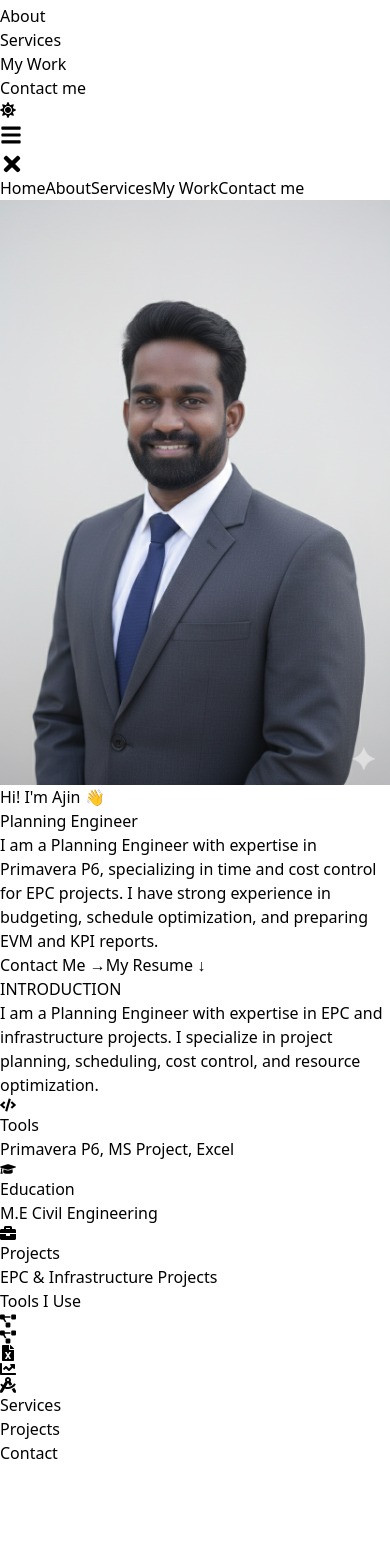
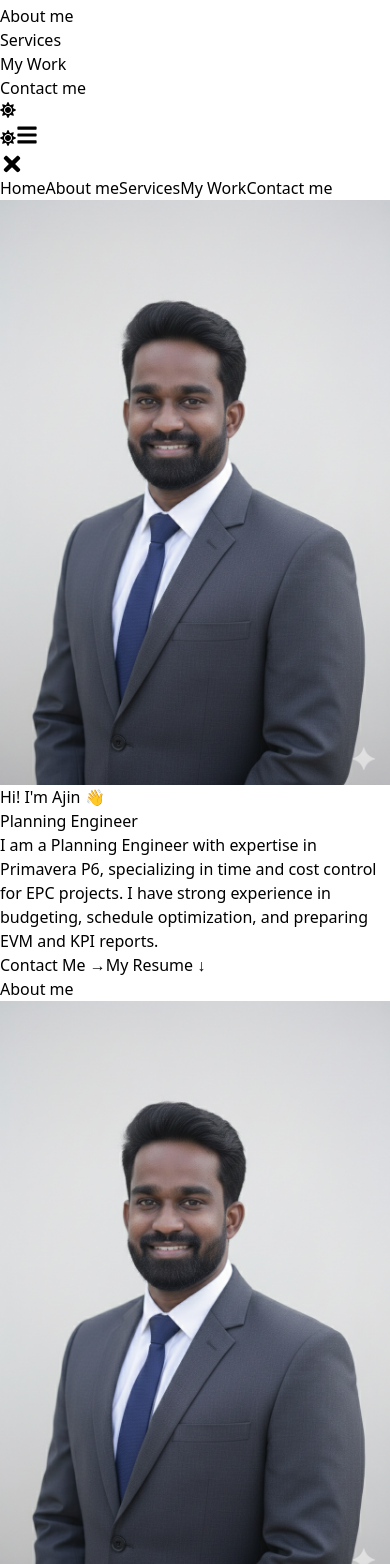
Before and after one commit to AshlinRenittaS/ajin-portfolio, a React (Vite) app: page / in a window 390 px wide. Shown: the part 44-1608 px from the top of the page. Before the commit the page ends 1509 px from the top, so only its background shows below. Built offline with nearby package versions, Linux system fonts and the light colour scheme.

Commit message:
navbar changes

```diff
--- a/src/components/Navbar.jsx
+++ b/src/components/Navbar.jsx
@@ -10,49 +10,91 @@ const Navbar = () => {
     document.documentElement.classList.toggle("dark");
   };
 
+  const handleNavClick = (id) => {
+    setIsOpen(false);
+
+    setTimeout(() => {
+      const section = document.getElementById(id);
+      if (section) {
+        section.scrollIntoView({ behavior: "smooth" });
+      }
+    }, 200);
+  };
+
   return (
     <nav className="w-full fixed top-0 left-0 z-50 bg-[#140021]/90 backdrop-blur-md text-white">
       <div className="max-w-7xl mx-auto px-6 py-4 flex items-center justify-between">
 
-        <h1 className="text-xl font-semibold">Ajin<span className="text-purple-500">.</span></h1>
+        <h1 className="text-xl font-semibold">
+          Ajin<span className="text-purple-500">.</span>
+        </h1>
 
-        <ul className="hidden md:flex items-center gap-8 px-8 py-2 border border-white/20 rounded-full">
+        <ul className="hidden md:flex items-center gap-8 px-8 py-4 border border-white/20 rounded-full">
           <li><a href="#home">Home</a></li>
-          <li><a href="#about">About</a></li>
+          <li><a href="#about">About me</a></li>
           <li><a href="#services">Services</a></li>
           <li><a href="#projects">My Work</a></li>
           <li><a href="#contact">Contact me</a></li>
         </ul>
 
         <div className="hidden md:flex items-center gap-4">
-          <button onClick={toggleTheme} className="w-10 h-10 flex items-center justify-center rounded-full border border-white/20">
+          <button
+            onClick={toggleTheme}
+            className="w-10 h-10 flex items-center justify-center rounded-full border border-white/20"
+          >
             {dark ? <FaSun /> : <FaMoon />}
           </button>
         </div>
 
-        <div className="md:hidden">
-          <button onClick={() => setIsOpen(true)}><FaBars size={22} /></button>
+        <div className="md:hidden flex items-center gap-4">
+          <button
+            onClick={toggleTheme}
+            className="w-10 h-10 flex items-center justify-center rounded-full border border-white/20"
+          >
+            {dark ? <FaSun /> : <FaMoon />}
+          </button>
+
+          <button onClick={() => setIsOpen(true)}>
+            <FaBars size={22} />
+          </button>
         </div>
       </div>
 
       <div
-        className={`fixed inset-0 bg-black/40 backdrop-blur-sm transition-opacity duration-300 ${
+        className={`fixed inset-0 bg-black/50 backdrop-blur-sm transition-opacity duration-300 ${
           isOpen ? "opacity-100 visible" : "opacity-0 invisible"
         }`}
         onClick={() => setIsOpen(false)}
       />
 
-      <div className={`fixed top-0 right-0 h-full w-3/4 max-w-sm bg-[#2a0040] transform transition-transform duration-500 ease-in-out z-50 ${isOpen ? "translate-x-0" : "translate-x-full"}`}>
+      <div
+        className={`fixed top-0 right-0 h-screen w-3/4 max-w-sm bg-[#2a0040] transform transition-transform duration-500 ease-in-out z-50 ${
+          isOpen ? "translate-x-0" : "translate-x-full"
+        }`}
+      >
         <div className="flex justify-end p-6">
-          <FaTimes size={24} className="cursor-pointer" onClick={() => setIsOpen(false)} />
+          <FaTimes
+            size={24}
+            className="cursor-pointer"
+            onClick={() => setIsOpen(false)}
+          />
         </div>
-
-        <div className="flex flex-col items-start gap-8 px-10 text-lg bg-[#2a0040] border-b-2 border-slate-800">
-          <a href="#home" onClick={() => setIsOpen(false)}>Home</a>
-          <a href="#about" onClick={() => setIsOpen(false)}>About</a>
-          <a href="#services" onClick={() => setIsOpen(false)}>Services</a>
-          <a href="#projects" onClick={() => setIsOpen(false)}>My Work</a>
-          <a href="#contact" onClick={() => setIsOpen(false)}>Contact me</a>
+        <div className="flex flex-col items-start gap-8 px-10 text-lg pt-6">
+          <button onClick={() => handleNavClick("home")} className="hover:text-purple-400">
+            Home
+          </button>
+          <button onClick={() => handleNavClick("about")} className="hover:text-purple-400">
+            About me
+          </button>
+          <button onClick={() => handleNavClick("services")} className="hover:text-purple-400">
+            Services
+          </button>
+          <button onClick={() => handleNavClick("projects")} className="hover:text-purple-400">
+            My Work
+          </button>
+          <button onClick={() => handleNavClick("contact")} className="hover:text-purple-400">
+            Contact me
+          </button>
         </div>
       </div>
     </nav>
--- a/src/pages/About.jsx
+++ b/src/pages/About.jsx
@@ -1,42 +1,125 @@
 import React from "react";
-import { FaCode, FaGraduationCap, FaBriefcase, FaProjectDiagram, FaFileExcel, FaChartLine, FaDraftingCompass } from "react-icons/fa";
+import {
+  FaCode,
+  FaGraduationCap,
+  FaBriefcase,
+  FaChartLine,
+  FaProjectDiagram,
+  FaFileExcel,
+  FaDraftingCompass,
+} from "react-icons/fa";
+
+import aboutImg from "../assets/profile-image.png";
 
 const About = () => {
   return (
-    <section id="about" className="bg-[#140021] text-white pt-28 pb-24">
+    <section id="about" className="text-white pt-28 pb-24 overflow-visible">
       <div className="max-w-5xl mx-auto px-6">
 
         <div className="text-center mb-16">
-          <h2 className="text-5xl font-bold tracking-wide mb-6">INTRODUCTION</h2>
-          <p className="text-gray-400 mt-4 text-lg max-w-3xl mx-auto leading-relaxed">
-            I am a Planning Engineer with expertise in EPC and infrastructure projects.
-            I specialize in project planning, scheduling, cost control, and resource optimization.
+          <h2 className="text-4xl md:text-5xl font-semibold">
+            About me
+          </h2>
+        </div>
+
+        <div className="flex flex-col md:flex-row items-center gap-6">
+
+          <div className="flex justify-center items-center mb-6 md:mb-0">
+            <div className="relative w-[260px] h-[380px]">
+
+              <img
+                src={aboutImg}
+                alt="about"
+                className="w-full h-full object-cover rounded-3xl"
+              />
+
+              <div className="absolute bottom-[-25px] right-[-25px] w-[130px] h-[130px]">
+
+                <div className="relative w-full h-full rounded-full bg-white flex items-center justify-center shadow-lg">
+
+                  <div className="absolute w-full h-full animate-[spin_18s_linear_infinite]">
+                    <svg viewBox="0 0 200 200" className="w-full h-full">
+
+                      <defs>
+                        <path
+                          id="circlePath"
+                          d="
+                            M 100,100
+                            m -65,0
+                            a 65,65 0 1,1 130,0
+                            a 65,65 0 1,1 -130,0
+                          "
+                        />
+                      </defs>
+
+                      <text
+                        fill="#444"
+                        fontSize="20"
+                        fontWeight="600"
+                        letterSpacing="7"
+                      >
+                        <textPath
+                          href="#circlePath"
+                          startOffset="50%"
+                          textAnchor="middle"
+                        >
+                          PLANNING  ENGINEER
+                        </textPath>
+                      </text>
+
+                    </svg>
+                  </div>
+
+                  <div className="text-lg">👷‍♂️</div>
+
+                </div>
+              </div>
+
+            </div>
+          </div>
+
+          <div className="max-w-lg lg:ml-20 md:ml-10 text-center md:text-left">
+
+            <p className="text-gray-400 mb-10 leading-relaxed text-[14px]">
+              I am a Planning Engineer with strong experience in EPC and
+              infrastructure projects. Skilled in Primavera P6, scheduling,
+              cost control, and project monitoring. I focus on optimizing
+              resources, improving efficiency, and ensuring projects are
+              delivered on time.
+            </p>
+
+            <div className="grid sm:grid-cols-3 gap-4 mb-10">
+
+              <div className="group border border-white/10 rounded-xl p-5 transition-all duration-300 hover:border-purple-500 hover:-translate-y-2 hover:shadow-[0_0_18px_rgba(168,85,247,0.3)]">
+                <FaCode className="mb-3 text-gray-300 group-hover:text-purple-400" />
+                <h3 className="text-sm font-medium mb-1">Tools</h3>
+                <p className="text-xs text-gray-400">
+                  Primavera P6, MS Project, Excel
                 </p>
               </div>
 
-        <div className="grid sm:grid-cols-3 gap-6 mb-10 text-center">
-          <div className="group border border-white/10 rounded-xl p-6 transition-all duration-300 hover:border-purple-500 hover:-translate-y-2 hover:shadow-[0_0_18px_rgba(168,85,247,0.3)]">
-            <FaCode className="mb-3 text-gray-300 group-hover:text-purple-400 text-2xl mx-auto" />
-            <h4 className="text-sm font-medium mb-1">Tools</h4>
-            <p className="text-xs text-gray-400">Primavera P6, MS Project, Excel</p>
+              <div className="group border border-white/10 rounded-xl p-5 transition-all duration-300 hover:border-purple-500 hover:-translate-y-2 hover:shadow-[0_0_18px_rgba(168,85,247,0.3)]">
+                <FaGraduationCap className="mb-3 text-gray-300 group-hover:text-purple-400" />
+                <h3 className="text-sm font-medium mb-1">Education</h3>
+                <p className="text-xs text-gray-400">
+                  M.E Civil Engineering
+                </p>
               </div>
 
-          <div className="group border border-white/10 rounded-xl p-6 transition-all duration-300 hover:border-purple-500 hover:-translate-y-2 hover:shadow-[0_0_18px_rgba(168,85,247,0.3)]">
-            <FaGraduationCap className="mb-3 text-gray-300 group-hover:text-purple-400 text-2xl mx-auto" />
-            <h4 className="text-sm font-medium mb-1">Education</h4>
-            <p className="text-xs text-gray-400">M.E Civil Engineering</p>
+              <div className="group border border-white/10 rounded-xl p-5 transition-all duration-300 hover:border-purple-500 hover:-translate-y-2 hover:shadow-[0_0_18px_rgba(168,85,247,0.3)]">
+                <FaBriefcase className="mb-3 text-gray-300 group-hover:text-purple-400" />
+                <h3 className="text-sm font-medium mb-1">Projects</h3>
+                <p className="text-xs text-gray-400">
+                  EPC & Infrastructure Projects
+                </p>
               </div>
 
-          <div className="group border border-white/10 rounded-xl p-6 transition-all duration-300 hover:border-purple-500 hover:-translate-y-2 hover:shadow-[0_0_18px_rgba(168,85,247,0.3)]">
-            <FaBriefcase className="mb-3 text-gray-300 group-hover:text-purple-400 text-2xl mx-auto" />
-            <h4 className="text-sm font-medium mb-1">Projects</h4>
-            <p className="text-xs text-gray-400">EPC & Infrastructure Projects</p>
-          </div>
             </div>
 
-        <div className="text-center">
-          <h3 className="text-white text-lg font-semibold mb-4">Tools I Use</h3>
-          <div className="flex gap-4 justify-center flex-wrap">
+            <div>
+              <p className="text-gray-400 mb-4 text-sm">Tools I use</p>
+
+              <div className="flex gap-3 flex-wrap justify-center">
                 {[
                   { icon: <FaProjectDiagram />, color: "text-orange-400" },
                   { icon: <FaProjectDiagram />, color: "text-green-500" },
@@ -46,15 +129,19 @@ const About = () => {
                 ].map((tool, i) => (
                   <div
                     key={i}
-                className="w-12 h-12 flex items-center justify-center border border-white/10 rounded-lg transition-all duration-300 hover:border-purple-500 hover:-translate-y-1 hover:shadow-[0_0_10px_rgba(168,85,247,0.4)]"
+                    className="w-10 h-10 flex items-center justify-center border border-white/10 rounded-lg transition-all duration-300 hover:border-purple-500 hover:-translate-y-1 hover:shadow-[0_0_10px_rgba(168,85,247,0.4)]"
                   >
-                <span className={`${tool.color} text-2xl`}>{tool.icon}</span>
+                    <span className={`${tool.color} text-lg`}>
+                      {tool.icon}
+                    </span>
                   </div>
                 ))}
               </div>
             </div>
 
           </div>
+        </div>
+      </div>
     </section>
   );
 };
```
Lines whose indentation alone changed are shown as unchanged.
